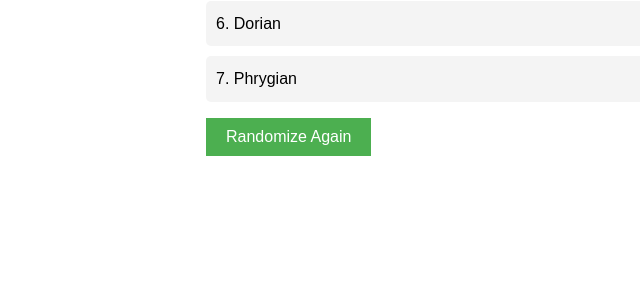
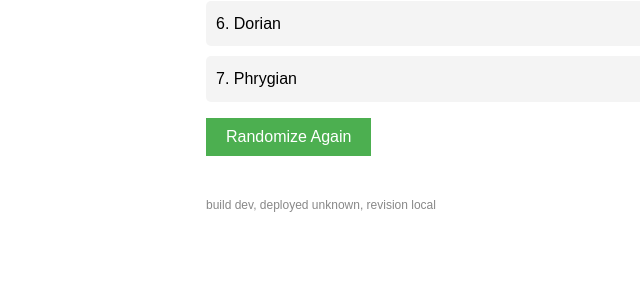
Before and after one commit to veltzer/gcp-randomizer, a Flask app: page /modes in a window 1280 px wide. Shown: the part 433-733 px from the top of the page, without its empty margins (34-674 px from the left). Run offline with Flask 3, Linux system fonts and the light colour scheme.

Commit message:
no commit message given

```diff
--- a/src/main.py
+++ b/src/main.py
@@ -24,6 +24,20 @@ def load_build_info():
 
 load_build_info()
 
+
+def build_details():
+    """ the deploy stamp plus the serving revision, for /app/version and page footers """
+    info = dict(app.config["build_info"])
+    # Cloud Run injects the serving revision name at runtime.
+    info["revision"] = os.environ.get("K_REVISION", "local")
+    return info
+
+
+@app.context_processor
+def inject_build_details():
+    """ make the build details available to every template as `build` """
+    return {"build": build_details()}
+
 MODES = [
     "Ionian",
     "Dorian",
@@ -37,10 +51,7 @@ MODES = [
 @app.route("/app/version", methods=["GET"])
 def version():
     """ the deploy stamp and the serving revision """
-    info = dict(app.config["build_info"])
-    # Cloud Run injects the serving revision name at runtime.
-    info["revision"] = os.environ.get("K_REVISION", "local")
-    return jsonify(info)
+    return jsonify(build_details())
 
 
 @app.route("/")
--- a/src/templates/general.html
+++ b/src/templates/general.html
@@ -27,5 +27,8 @@
         {% endfor %}
     </ul>
     {% endif %}
+    <footer style="margin-top: 40px; color: #888; font-size: 12px;">
+        build {{ build.git_describe }}, deployed {{ build.deploy_date }}, revision {{ build.revision }}
+    </footer>
 </body>
 </html>
--- a/src/templates/index.html
+++ b/src/templates/index.html
@@ -22,5 +22,8 @@
         {% endfor %}
     </ul>
     <button onclick="location.reload()">Randomize Again</button>
+    <footer style="margin-top: 40px; color: #888; font-size: 12px;">
+        build {{ build.git_describe }}, deployed {{ build.deploy_date }}, revision {{ build.revision }}
+    </footer>
 </body>
 </html>
```
Also changed, not shown: tests/app_test.py (+12 -0 lines).
